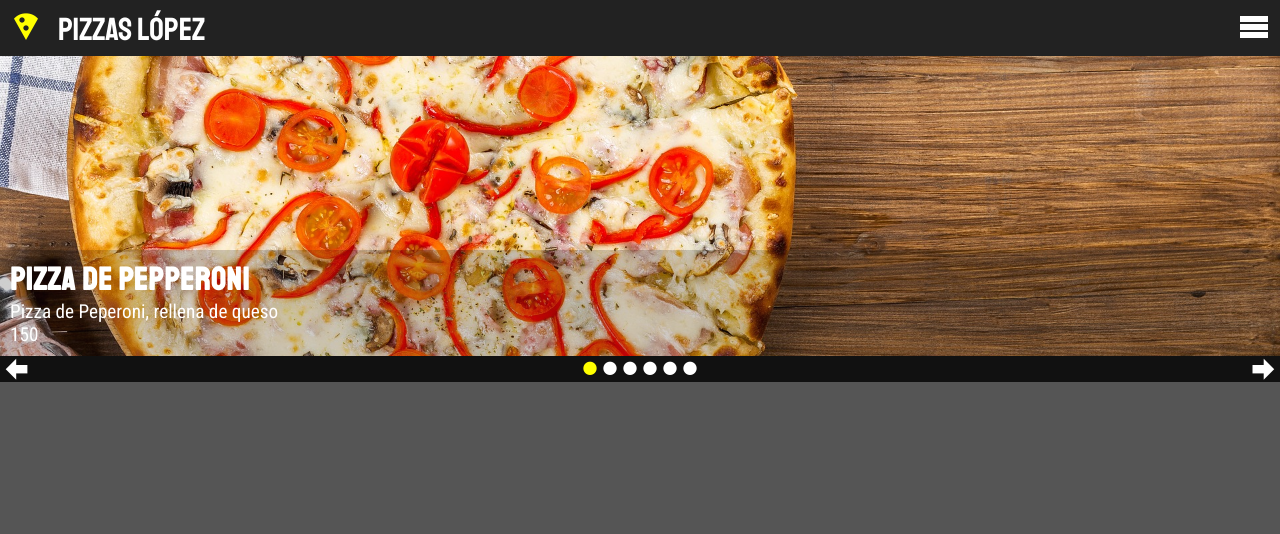
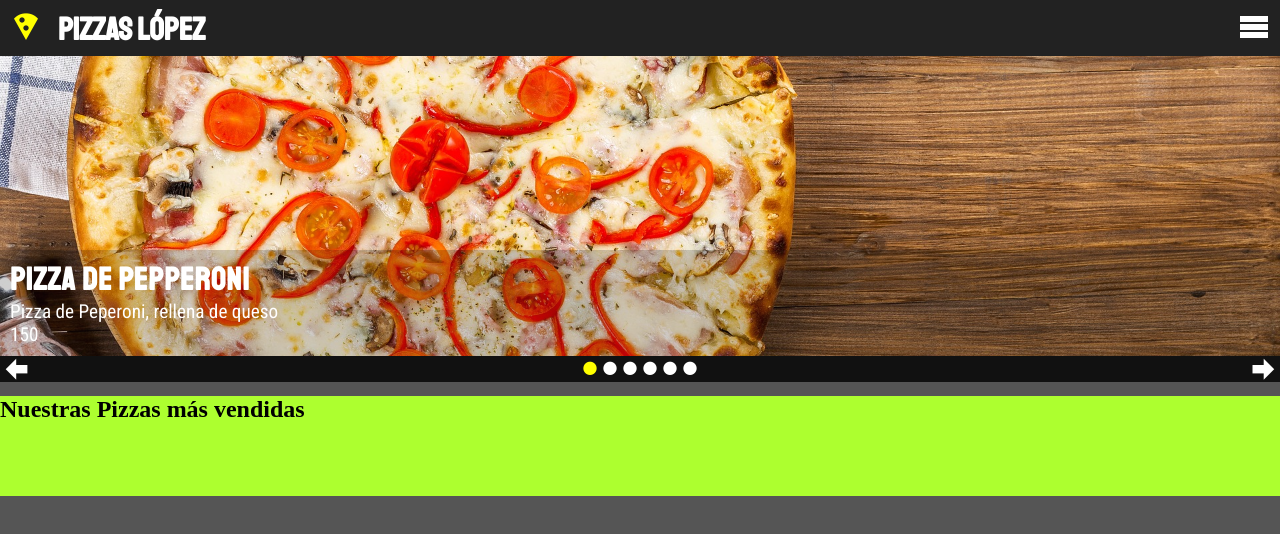
Before and after one commit to LF236/PizzasLopez, a plain HTML site: page index.html in a window 1280 px wide. Shown: the top 534 px of the page. Drawn offline with Linux system fonts and the light colour scheme; files whose address does not match are found by name.

Commit message:
Inicia el diseño del main

```diff
--- a/CSS/carrusel.scss
+++ b/CSS/carrusel.scss
@@ -19,14 +19,12 @@ $contentHeight: 300px;
     height: $contentHeight;
 
     //Desing
-    background: red;
     .carousel-images {
         width: 100%;
         height: 100%;
         overflow-x: hidden;
         //Esta clase se agrega por elemento automáticamente con JS
         .content-aux {
-            background: coral;
             width: 100%;
             height: 100%;
             display: flex;
--- a/CSS/style.scss
+++ b/CSS/style.scss
@@ -53,10 +53,11 @@ header {
                     }
                 }
 
-                p {
+                h1 {
                     font-family: $firstFont;
                     display: inline-block;
                     color: #fff;
+                    font-size: 1em;
                 }
             }
 
@@ -110,3 +111,10 @@ header {
         }
     }
 }
+
+main {
+    margin-top: 40px;
+    width: 100%;
+    height: 100px;
+    background-color: greenyellow;
+}
--- a/index.html
+++ b/index.html
@@ -19,7 +19,7 @@
             <div class="icon-page">
                 <div class="icon-page-left">
                     <span class="icon icon-local_pizza"></span>
-                    <p>Pizzas López</p>
+                    <h1>Pizzas López</h1>
                 </div>
 
                 <!-- Icono para mostrar el menú en el diseño movil -->
@@ -46,15 +46,10 @@
     <!-- Iniciamos el diseño del carrusel -->
 
     <aside class="carousel">
-
-
         <section class="carousel-images" id="carousel-images">
-
             <article class="carousel-images-content">
 
             </article>
-
-
         </section>
 
         <section class="buttons">
@@ -71,9 +66,15 @@
         </section>
     </aside>
 
+    <main>
+        <!-- Sección para articulos más pedidos-->
+        <section>
+            <h2>Nuestras Pizzas más vendidas</h2>
+            <article>
 
-
-
+            </article>
+        </section>
+    </main>
     <script src="JS/carousel/loadData.js"></script>
     <script src="JS/carousel/movingCarousel.js"></script>
     <script src="JS/menu.js"></script>
```
Also changed, not shown: CSS/carrusel.css, CSS/style.css, 2 other files.
